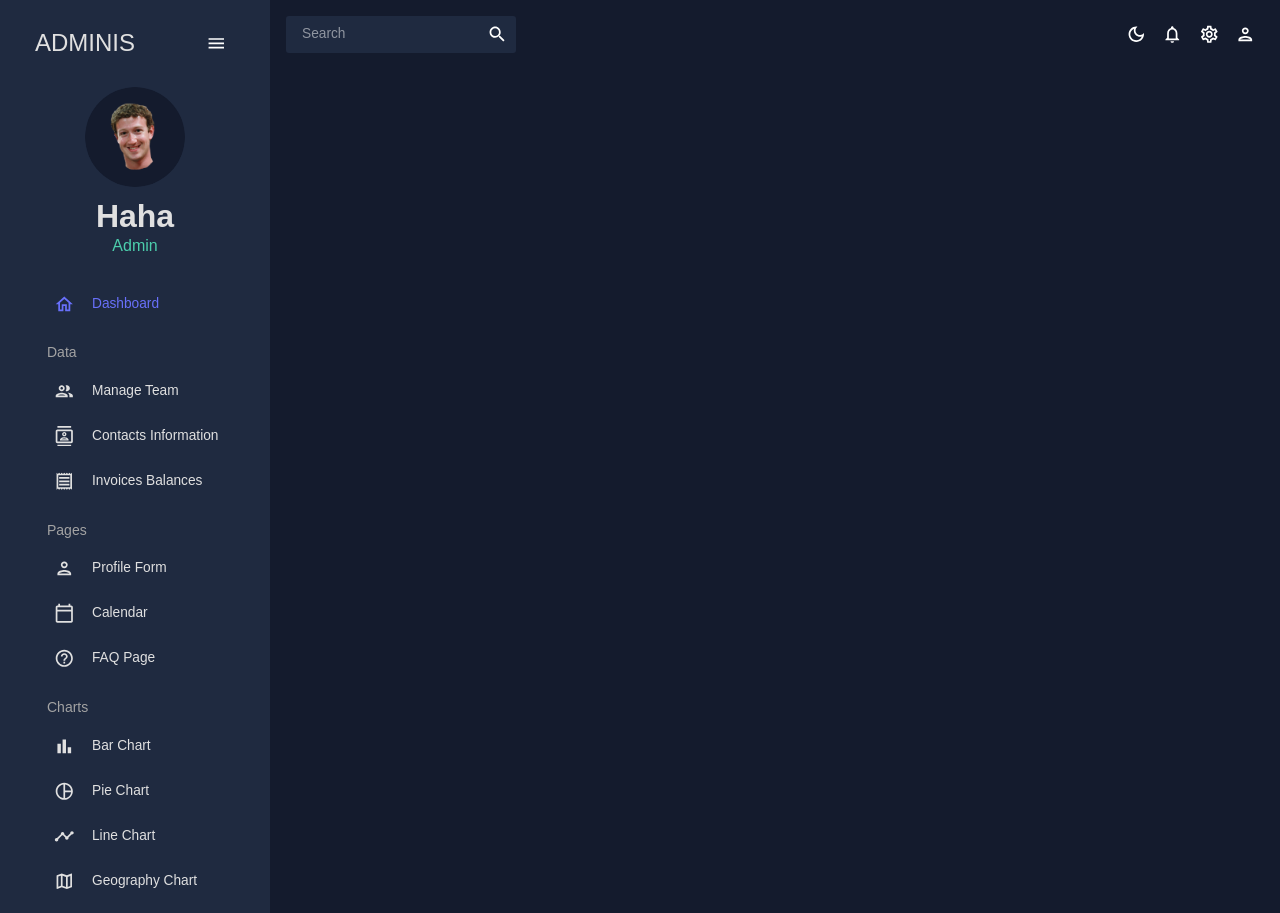
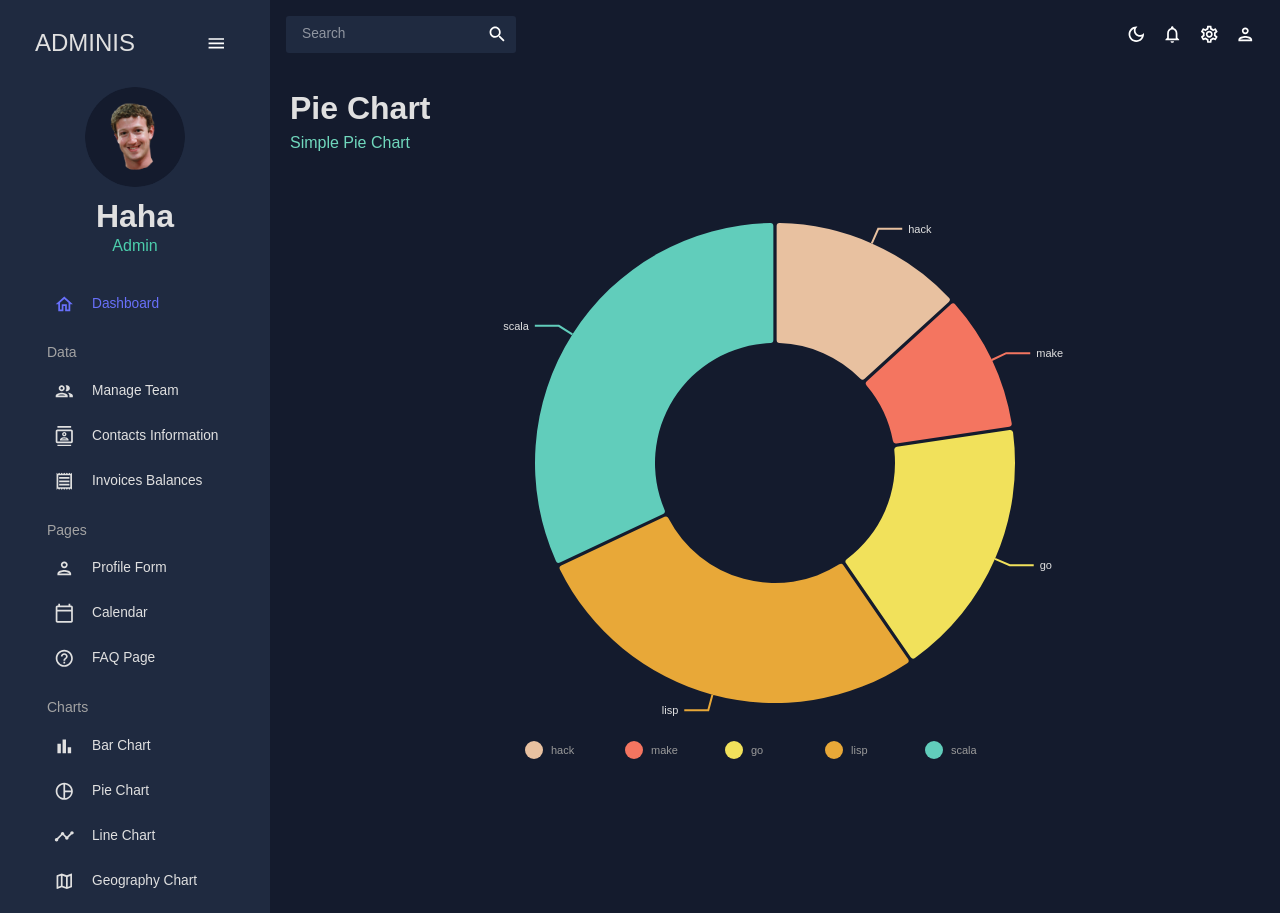
Before and after one commit to Hadayxinchao/BookingApp, a React (Create React App) app in the folder admin/: page /pie in a window 1280 px wide. Built offline with nearby package versions, Linux system fonts and the light colour scheme.

Commit message:
W2-dashboard: Create Pie Chart

```diff
--- a/admin/src/App.js
+++ b/admin/src/App.js
@@ -11,7 +11,7 @@
 import Form from "./scenes/form";
 import Bar from "./scenes/bar";
 // import Line from "./scenes/line";
-// import Pie from "./scenes/pie";
+import Pie from "./scenes/pie";
 import FAQ from "./scenes/faq";
 // import Geography from "./scenes/geography";
 import Calendar from "./scenes/calendar/calendar";
@@ -38,7 +38,7 @@
                 <Route path="/invoices" element={<Invoices />} />
                 <Route path="/form" element={<Form />} />
                 <Route path="/bar" element={<Bar />} />
-                {/* <Route path="/pie" element={<Pie />} /> */}
+                <Route path="/pie" element={<Pie />} />
                 {/* <Route path="/line" element={<Line />} /> */}
                 <Route path="/faq" element={<FAQ />} />
                 <Route path="/calendar" element={<Calendar />} />
--- /dev/null
+++ b/admin/src/components/PieChart.jsx
@@ -0,0 +1,109 @@
+import { ResponsivePie } from "@nivo/pie";
+import { tokens } from "../theme";
+import { useTheme } from "@mui/material";
+import { mockPieData as data } from "../data/mockData";
+
+const PieChart = () => {
+  const theme = useTheme();
+  const colors = tokens(theme.palette.mode);
+  return (
+    <ResponsivePie
+      data={data}
+      theme={{
+        axis: {
+          domain: {
+            line: {
+              stroke: colors.grey[100],
+            },
+          },
+          legend: {
+            text: {
+              fill: colors.grey[100],
+            },
+          },
+          ticks: {
+            line: {
+              stroke: colors.grey[100],
+              strokeWidth: 1,
+            },
+            text: {
+              fill: colors.grey[100],
+            },
+          },
+        },
+        legends: {
+          text: {
+            fill: colors.grey[100],
+          },
+        },
+      }}
+      margin={{ top: 40, right: 80, bottom: 80, left: 80 }}
+      innerRadius={0.5}
+      padAngle={0.7}
+      cornerRadius={3}
+      activeOuterRadiusOffset={8}
+      borderColor={{
+        from: "color",
+        modifiers: [["darker", 0.2]],
+      }}
+      arcLinkLabelsSkipAngle={10}
+      arcLinkLabelsTextColor={colors.grey[100]}
+      arcLinkLabelsThickness={2}
+      arcLinkLabelsColor={{ from: "color" }}
+      enableArcLabels={false}
+      arcLabelsRadiusOffset={0.4}
+      arcLabelsSkipAngle={7}
+      arcLabelsTextColor={{
+        from: "color",
+        modifiers: [["darker", 2]],
+      }}
+      defs={[
+        {
+          id: "dots",
+          type: "patternDots",
+          background: "inherit",
+          color: "rgba(255, 255, 255, 0.3)",
+          size: 4,
+          padding: 1,
+          stagger: true,
+        },
+        {
+          id: "lines",
+          type: "patternLines",
+          background: "inherit",
+          color: "rgba(255, 255, 255, 0.3)",
+          rotation: -45,
+          lineWidth: 6,
+          spacing: 10,
+        },
+      ]}
+      legends={[
+        {
+          anchor: "bottom",
+          direction: "row",
+          justify: false,
+          translateX: 0,
+          translateY: 56,
+          itemsSpacing: 0,
+          itemWidth: 100,
+          itemHeight: 18,
+          itemTextColor: "#999",
+          itemDirection: "left-to-right",
+          itemOpacity: 1,
+          symbolSize: 18,
+          symbolShape: "circle",
+          effects: [
+            {
+              on: "hover",
+              style: {
+                itemTextColor: "#000",
+              },
+            },
+          ],
+        },
+      ]}
+    />
+  );
+};
+
+export default PieChart;
--- /dev/null
+++ b/admin/src/scenes/pie/index.jsx
@@ -0,0 +1,16 @@
+import { Box } from "@mui/material";
+import Header from "../../components/Header";
+import PieChart from "../../components/PieChart";
+
+const Pie = () => {
+  return (
+    <Box m="20px">
+      <Header title="Pie Chart" subtitle="Simple Pie Chart" />
+      <Box height="75vh">
+        <PieChart />
+      </Box>
+    </Box>
+  );
+};
+
+export default Pie;
```
